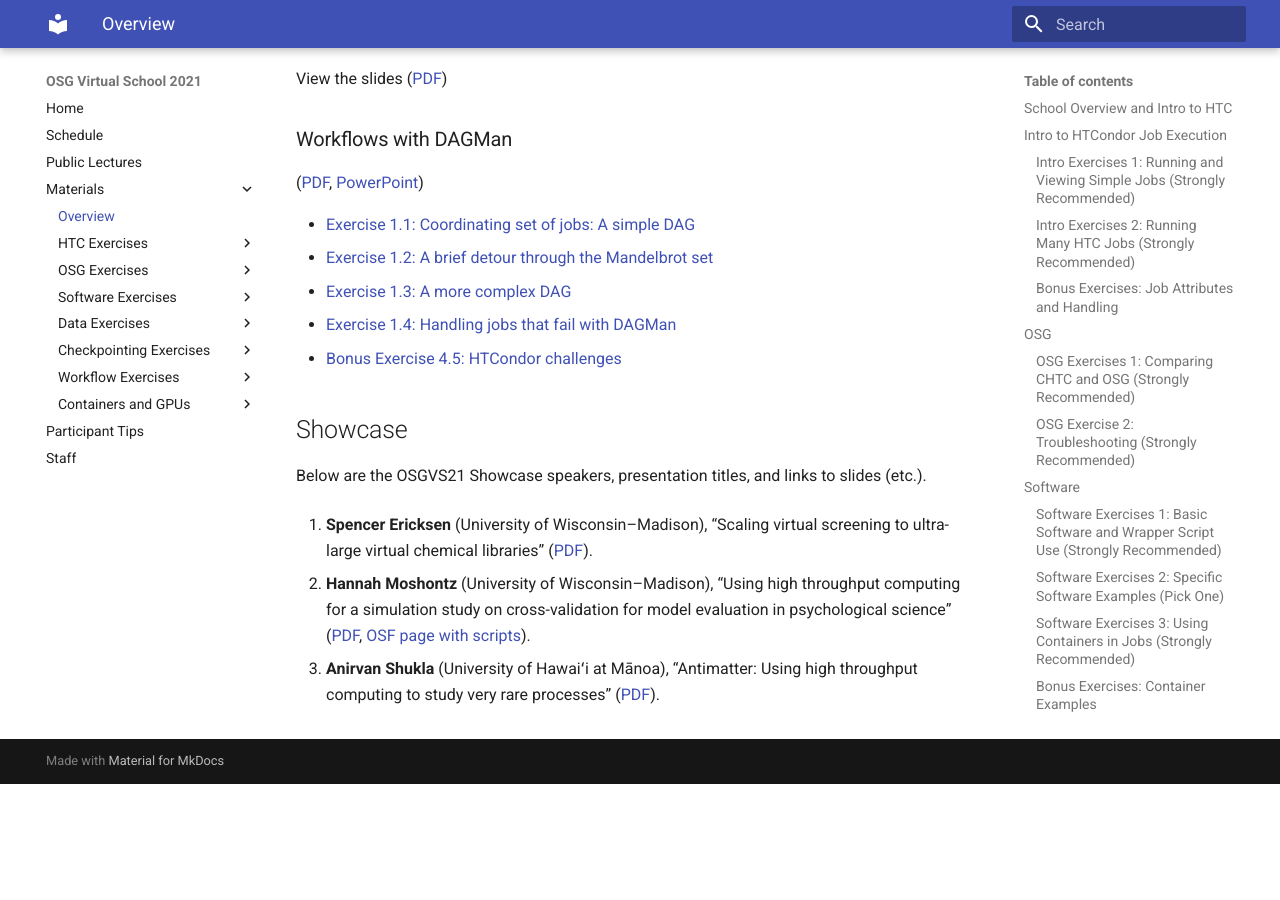
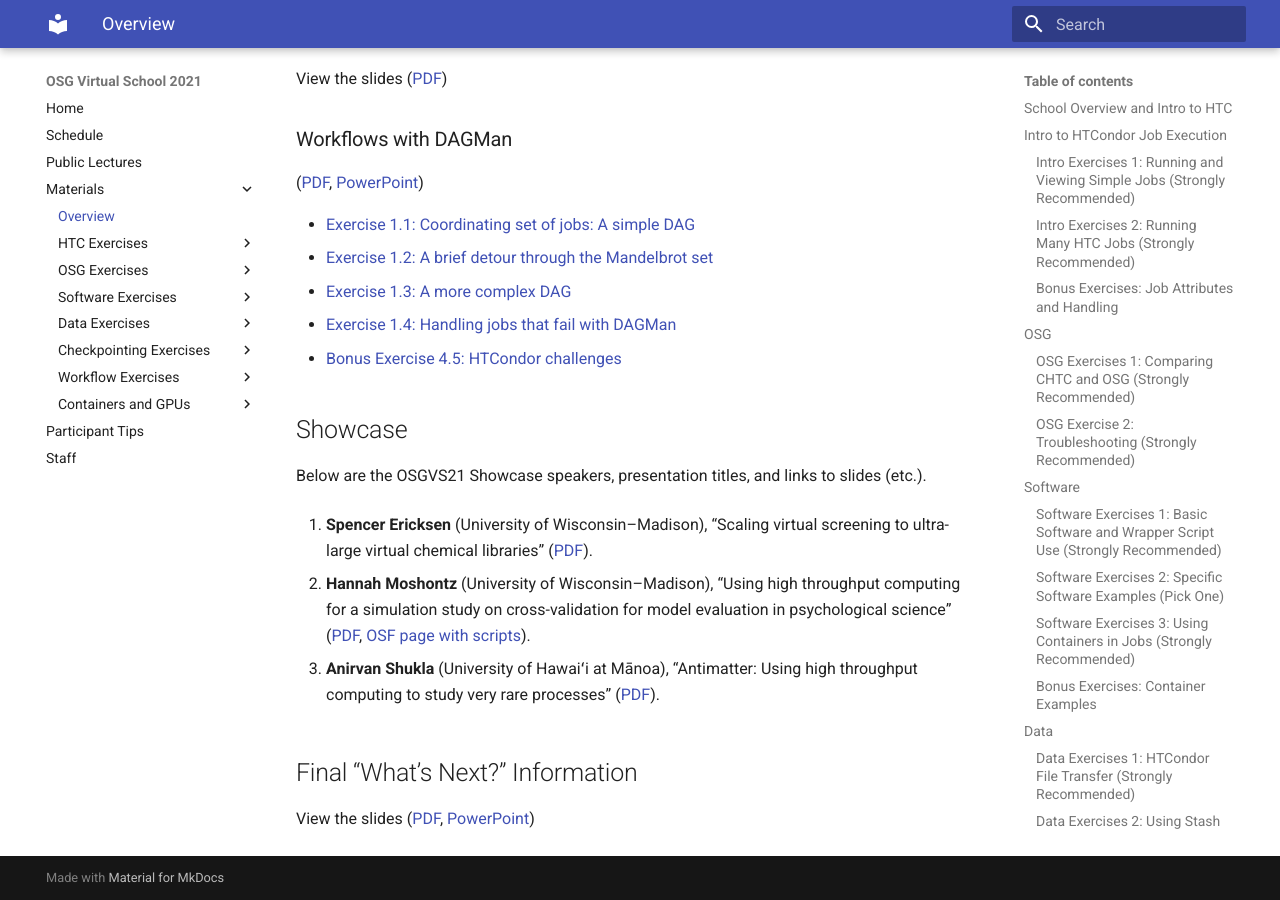
Before and after one commit to osg-htc/virtual-school-2021, an MkDocs documentation site: the page built from docs/materials/index.md, in a window 1280 px wide and 900 px high, scrolled down 3644 px. Built offline with MkDocs 1.6.1 and Material for MkDocs 9.7.7, drawn with Linux system fonts in a browser that asks for light colours; before the commit the page ends 4428 px from its top, so only the background shows below that.

Commit message:
Final talk

```diff
--- a/docs/materials/index.md
+++ b/docs/materials/index.md
@@ -181,3 +181,9 @@
     (University of Hawaiʻi at Mānoa),
     “Antimatter: Using high throughput computing to study very rare processes”
     ([PDF](files/osgvs21-day8-showcase-3-shukla-antimatter.pdf)).
+
+## Final “What’s Next?” Information
+
+View the slides
+([PDF](files/osgvs21-day10-whatsnext.pdf),
+[PowerPoint](files/osgvs21-day10-whatsnext.pptx))
```
Also changed, not shown: 2 other files.
